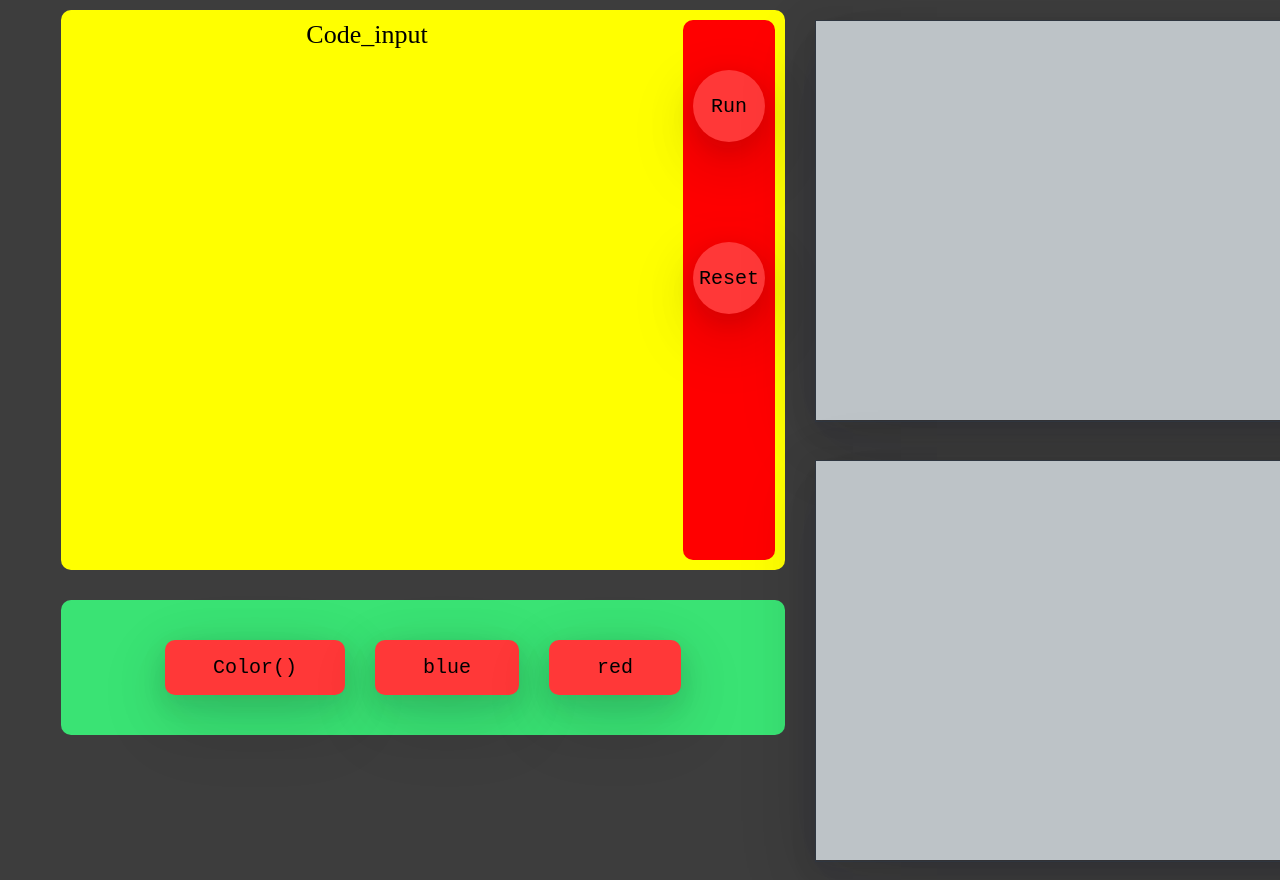
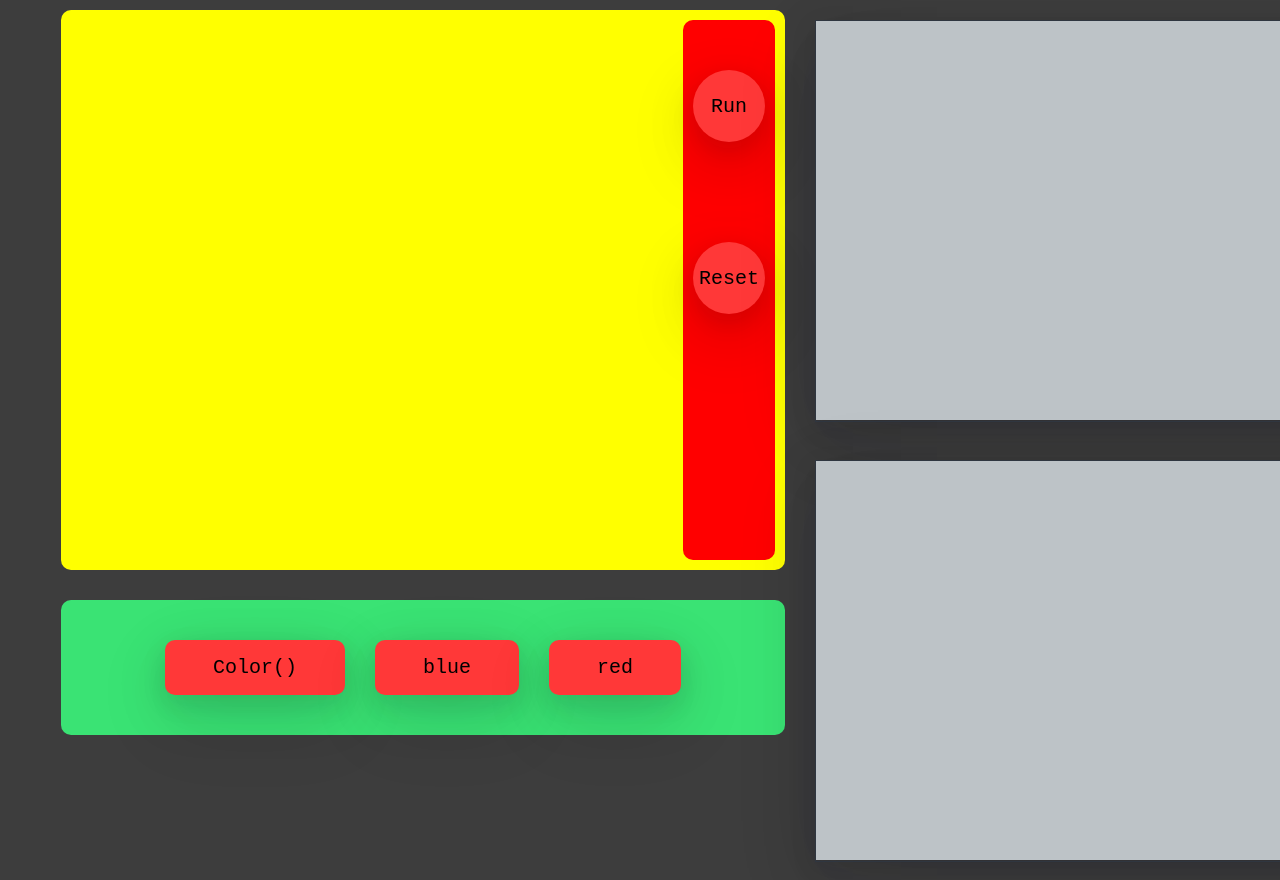
Before and after one commit to thtnaw123/code-kid, a React (Vite) app: page / in a window 1280 px wide. Shown: the top 880 px of the page. Built offline with nearby package versions, Linux system fonts and the light colour scheme.

Commit message:
Handle screen output

```diff
--- a/src/App.jsx
+++ b/src/App.jsx
@@ -7,12 +7,13 @@ function App() {
     { color: { id: 1, color: "", functionName: "" } },
   ]);
   const [outputObj, setOutputObj] = useState([]);
-
+  //Action color() funtion
   const Color = (text) => {
     const newArray = [...inputObj];
     newArray[0].color.functionName = text;
     setInputObj(newArray);
   };
+  //Action color type
   const colorType = (text) => {
     //check if there is a funtion name
     if (inputObj[0].color.functionName) {
@@ -28,7 +29,7 @@ function App() {
       <div className="game-page-container">
         <div className="Buttons-Codespace--Actions">
           <div className="Buttons-Codespace">
-            <Codespace />
+            <Codespace inputObj={inputObj} />
             <Buttons />
           </div>
           <Actions Color={Color} colorType={colorType} />
--- a/src/Components/Codespace/Codespace.jsx
+++ b/src/Components/Codespace/Codespace.jsx
@@ -1,8 +1,18 @@
 import React from "react";
 import "./codespace.css";
 
-const Codespace = () => {
-  return <div className="codeSpace">Code_input</div>;
+const Codespace = ({ inputObj }) => {
+  return (
+    <div className="codeSpace">
+      {inputObj.map((item) => (
+        <h3>
+          {item.color.functionName}
+          {item.color.functionName ? "(" : ""} {item.color.color}{" "}
+          {item.color.functionName ? ")" : ""}
+        </h3>
+      ))}
+    </div>
+  );
 };
 
 export default Codespace;
```
